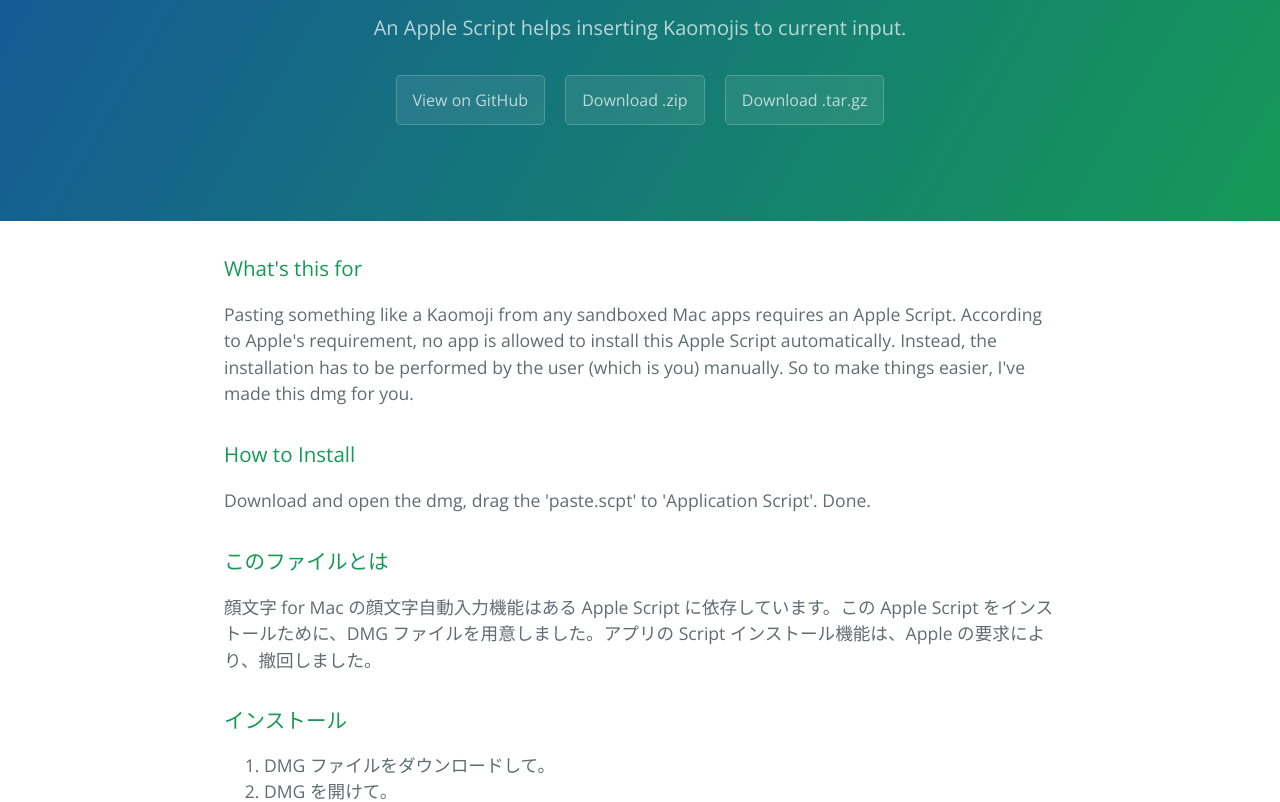
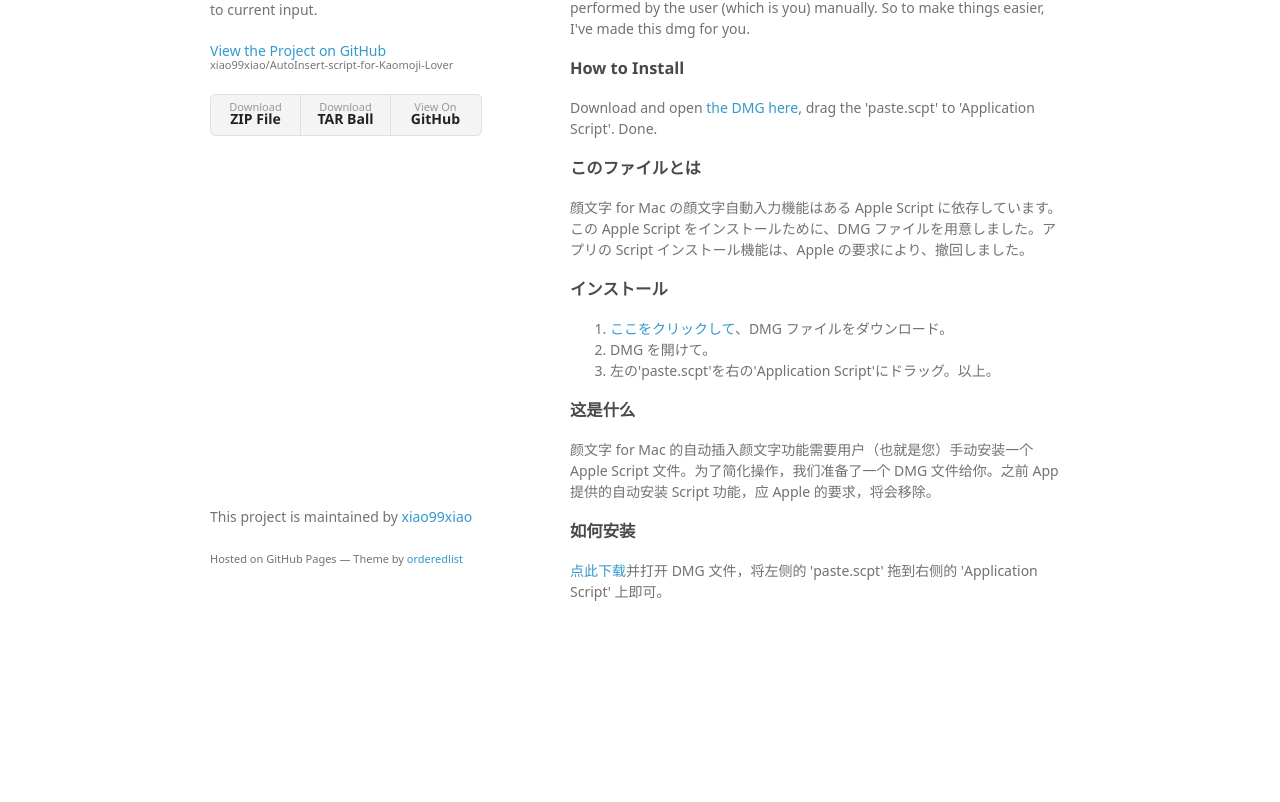
Before and after one commit to xiao99xiao/AutoInsert-script-for-Kaomoji-Lover, a plain HTML site: page index.html in a window 1280 px wide. Shown: the part 162-964 px from the top of the page. After the commit the page ends 834 px from the top, so only its background shows below. Drawn offline with nearby package versions, Linux system fonts and the light colour scheme; a web font is replaced by a local one.

Commit message:
Create gh-pages branch via GitHub

```diff
--- a/index.html
+++ b/index.html
@@ -1,25 +1,34 @@
-<!DOCTYPE html>
-<html lang="en-us">
+<!doctype html>
+<html>
   <head>
-    <meta charset="UTF-8">
+    <meta charset="utf-8">
+    <meta http-equiv="X-UA-Compatible" content="chrome=1">
     <title>Autoinsert script for Kaomoji Lover by xiao99xiao</title>
-    <meta name="viewport" content="width=device-width, initial-scale=1">
-    <link rel="stylesheet" type="text/css" href="stylesheets/normalize.css" media="screen">
-    <link href='https://fonts.googleapis.com/css?family=Open+Sans:400,700' rel='stylesheet' type='text/css'>
-    <link rel="stylesheet" type="text/css" href="stylesheets/stylesheet.css" media="screen">
-    <link rel="stylesheet" type="text/css" href="stylesheets/github-light.css" media="screen">
+
+    <link rel="stylesheet" href="stylesheets/styles.css">
+    <link rel="stylesheet" href="stylesheets/github-light.css">
+    <meta name="viewport" content="width=device-width">
+    <!--[if lt IE 9]>
+    <script src="//html5shiv.googlecode.com/svn/trunk/html5.js"></script>
+    <![endif]-->
   </head>
   <body>
-    <section class="page-header">
-      <h1 class="project-name">Autoinsert script for Kaomoji Lover</h1>
-      <h2 class="project-tagline">An Apple Script helps inserting Kaomojis to current input.</h2>
-      <a href="https://github.com/xiao99xiao/AutoInsert-script-for-Kaomoji-Lover" class="btn">View on GitHub</a>
-      <a href="https://github.com/xiao99xiao/AutoInsert-script-for-Kaomoji-Lover/zipball/master" class="btn">Download .zip</a>
-      <a href="https://github.com/xiao99xiao/AutoInsert-script-for-Kaomoji-Lover/tarball/master" class="btn">Download .tar.gz</a>
-    </section>
+    <div class="wrapper">
+      <header>
+        <h1>Autoinsert script for Kaomoji Lover</h1>
+        <p>An Apple Script helps inserting Kaomojis to current input.</p>
 
-    <section class="main-content">
-      <h3>
+        <p class="view"><a href="https://github.com/xiao99xiao/AutoInsert-script-for-Kaomoji-Lover">View the Project on GitHub <small>xiao99xiao/AutoInsert-script-for-Kaomoji-Lover</small></a></p>
+
+
+        <ul>
+          <li><a href="https://github.com/xiao99xiao/AutoInsert-script-for-Kaomoji-Lover/zipball/master">Download <strong>ZIP File</strong></a></li>
+          <li><a href="https://github.com/xiao99xiao/AutoInsert-script-for-Kaomoji-Lover/tarball/master">Download <strong>TAR Ball</strong></a></li>
+          <li><a href="https://github.com/xiao99xiao/AutoInsert-script-for-Kaomoji-Lover">View On <strong>GitHub</strong></a></li>
+        </ul>
+      </header>
+      <section>
+        <h3>
 <a id="whats-this-for" class="anchor" href="#whats-this-for" aria-hidden="true"><span aria-hidden="true" class="octicon octicon-link"></span></a>What's this for</h3>
 
 <p>Pasting something like a Kaomoji from any sandboxed Mac apps requires an Apple Script. According to Apple's requirement, no app is allowed to install this Apple Script automatically. Instead, the installation has to be performed by the user (which is you) manually. So to make things easier, I've made this dmg for you.</p>
@@ -27,7 +36,7 @@
 <h3>
 <a id="how-to-install" class="anchor" href="#how-to-install" aria-hidden="true"><span aria-hidden="true" class="octicon octicon-link"></span></a>How to Install</h3>
 
-<p>Download and open the dmg, drag the 'paste.scpt' to 'Application Script'. Done.</p>
+<p>Download and open <a href="https://xiaolife.com/static/Kaomoji.dmg">the DMG here</a>, drag the 'paste.scpt' to 'Application Script'. Done.</p>
 
 <h3>
 <a id="このファイルとは" class="anchor" href="#%E3%81%93%E3%81%AE%E3%83%95%E3%82%A1%E3%82%A4%E3%83%AB%E3%81%A8%E3%81%AF" aria-hidden="true"><span aria-hidden="true" class="octicon octicon-link"></span></a>このファイルとは</h3>
@@ -38,7 +47,8 @@
 <a id="インストール" class="anchor" href="#%E3%82%A4%E3%83%B3%E3%82%B9%E3%83%88%E3%83%BC%E3%83%AB" aria-hidden="true"><span aria-hidden="true" class="octicon octicon-link"></span></a>インストール</h3>
 
 <ol>
-<li>DMG ファイルをダウンロードして。</li>
+<li>
+<a href="https://xiaolife.com/static/Kaomoji.dmg">ここをクリックして</a>、DMG ファイルをダウンロード。</li>
 <li>DMG を開けて。</li>
 <li>左の'paste.scpt'を右の'Application Script'にドラッグ。以上。</li>
 </ol>
@@ -51,16 +61,14 @@
 <h3>
 <a id="如何安装" class="anchor" href="#%E5%A6%82%E4%BD%95%E5%AE%89%E8%A3%85" aria-hidden="true"><span aria-hidden="true" class="octicon octicon-link"></span></a>如何安装</h3>
 
-<p>下载并打开 DMG 文件，将左侧的 'paste.scpt' 拖到右侧的 'Application Script' 上即可。</p>
-
-      <footer class="site-footer">
-        <span class="site-footer-owner"><a href="https://github.com/xiao99xiao/AutoInsert-script-for-Kaomoji-Lover">Autoinsert script for Kaomoji Lover</a> is maintained by <a href="https://github.com/xiao99xiao">xiao99xiao</a>.</span>
-
-        <span class="site-footer-credits">This page was generated by <a href="https://pages.github.com">GitHub Pages</a> using the <a href="https://github.com/jasonlong/cayman-theme">Cayman theme</a> by <a href="https://twitter.com/jasonlong">Jason Long</a>.</span>
+<p><a href="https://xiaolife.com/static/Kaomoji.dmg">点此下载</a>并打开 DMG 文件，将左侧的 'paste.scpt' 拖到右侧的 'Application Script' 上即可。</p>
+      </section>
+      <footer>
+        <p>This project is maintained by <a href="https://github.com/xiao99xiao">xiao99xiao</a></p>
+        <p><small>Hosted on GitHub Pages &mdash; Theme by <a href="https://github.com/orderedlist">orderedlist</a></small></p>
       </footer>
-
-    </section>
-
+    </div>
+    <script src="javascripts/scale.fix.js"></script>
 
   </body>
 </html>
--- a/params.json
+++ b/params.json
@@ -1,6 +1,6 @@
 {
   "name": "Autoinsert script for Kaomoji Lover",
   "tagline": "An Apple Script helps inserting Kaomojis to current input.",
-  "body": "### What's this for\r\nPasting something like a Kaomoji from any sandboxed Mac apps requires an Apple Script. According to Apple's requirement, no app is allowed to install this Apple Script automatically. Instead, the installation has to be performed by the user (which is you) manually. So to make things easier, I've made this dmg for you.\r\n\r\n### How to Install\r\nDownload and open the dmg, drag the 'paste.scpt' to 'Application Script'. Done.\r\n\r\n### このファイルとは\r\n顔文字 for Mac の顔文字自動入力機能はある Apple Script に依存しています。この Apple Script をインストールために、DMG ファイルを用意しました。アプリの Script インストール機能は、Apple の要求により、撤回しました。\r\n\r\n### インストール\r\n1. DMG ファイルをダウンロードして。\r\n2. DMG を開けて。\r\n3. 左の'paste.scpt'を右の'Application Script'にドラッグ。以上。\r\n\r\n### 这是什么\r\n颜文字 for Mac 的自动插入颜文字功能需要用户（也就是您）手动安装一个 Apple Script 文件。为了简化操作，我们准备了一个 DMG 文件给你。之前 App 提供的自动安装 Script 功能，应 Apple 的要求，将会移除。\r\n\r\n### 如何安装\r\n下载并打开 DMG 文件，将左侧的 'paste.scpt' 拖到右侧的 'Application Script' 上即可。",
+  "body": "### What's this for\r\nPasting something like a Kaomoji from any sandboxed Mac apps requires an Apple Script. According to Apple's requirement, no app is allowed to install this Apple Script automatically. Instead, the installation has to be performed by the user (which is you) manually. So to make things easier, I've made this dmg for you.\r\n\r\n### How to Install\r\nDownload and open [the DMG here](https://xiaolife.com/static/Kaomoji.dmg), drag the 'paste.scpt' to 'Application Script'. Done.\r\n\r\n### このファイルとは\r\n顔文字 for Mac の顔文字自動入力機能はある Apple Script に依存しています。この Apple Script をインストールために、DMG ファイルを用意しました。アプリの Script インストール機能は、Apple の要求により、撤回しました。\r\n\r\n### インストール\r\n1. [ここをクリックして](https://xiaolife.com/static/Kaomoji.dmg)、DMG ファイルをダウンロード。\r\n2. DMG を開けて。\r\n3. 左の'paste.scpt'を右の'Application Script'にドラッグ。以上。\r\n\r\n### 这是什么\r\n颜文字 for Mac 的自动插入颜文字功能需要用户（也就是您）手动安装一个 Apple Script 文件。为了简化操作，我们准备了一个 DMG 文件给你。之前 App 提供的自动安装 Script 功能，应 Apple 的要求，将会移除。\r\n\r\n### 如何安装\r\n[点此下载](https://xiaolife.com/static/Kaomoji.dmg)并打开 DMG 文件，将左侧的 'paste.scpt' 拖到右侧的 'Application Script' 上即可。",
   "note": "Don't delete this file! It's used internally to help with page regeneration."
 }
--- /dev/null
+++ b/stylesheets/styles.css
@@ -0,0 +1,324 @@
+@font-face {
+  font-family: 'Noto Sans';
+  font-weight: 400;
+  font-style: normal;
+  src: url('../fonts/Noto-Sans-regular/Noto-Sans-regular.eot');
+  src: url('../fonts/Noto-Sans-regular/Noto-Sans-regular.eot?#iefix') format('embedded-opentype'),
+       local('Noto Sans'),
+       local('Noto-Sans-regular'),
+       url('../fonts/Noto-Sans-regular/Noto-Sans-regular.woff2') format('woff2'),
+       url('../fonts/Noto-Sans-regular/Noto-Sans-regular.woff') format('woff'),
+       url('../fonts/Noto-Sans-regular/Noto-Sans-regular.ttf') format('truetype'),
+       url('../fonts/Noto-Sans-regular/Noto-Sans-regular.svg#NotoSans') format('svg');
+}
+
+@font-face {
+  font-family: 'Noto Sans';
+  font-weight: 700;
+  font-style: normal;
+  src: url('../fonts/Noto-Sans-700/Noto-Sans-700.eot');
+  src: url('../fonts/Noto-Sans-700/Noto-Sans-700.eot?#iefix') format('embedded-opentype'),
+       local('Noto Sans Bold'),
+       local('Noto-Sans-700'),
+       url('../fonts/Noto-Sans-700/Noto-Sans-700.woff2') format('woff2'),
+       url('../fonts/Noto-Sans-700/Noto-Sans-700.woff') format('woff'),
+       url('../fonts/Noto-Sans-700/Noto-Sans-700.ttf') format('truetype'),
+       url('../fonts/Noto-Sans-700/Noto-Sans-700.svg#NotoSans') format('svg');
+}
+
+@font-face {
+  font-family: 'Noto Sans';
+  font-weight: 400;
+  font-style: italic;
+  src: url('../fonts/Noto-Sans-italic/Noto-Sans-italic.eot');
+  src: url('../fonts/Noto-Sans-italic/Noto-Sans-italic.eot?#iefix') format('embedded-opentype'),
+       local('Noto Sans Italic'),
+       local('Noto-Sans-italic'),
+       url('../fonts/Noto-Sans-italic/Noto-Sans-italic.woff2') format('woff2'),
+       url('../fonts/Noto-Sans-italic/Noto-Sans-italic.woff') format('woff'),
+       url('../fonts/Noto-Sans-italic/Noto-Sans-italic.ttf') format('truetype'),
+       url('../fonts/Noto-Sans-italic/Noto-Sans-italic.svg#NotoSans') format('svg');
+}
+
+@font-face {
+  font-family: 'Noto Sans';
+  font-weight: 700;
+  font-style: italic;
+  src: url('../fonts/Noto-Sans-700italic/Noto-Sans-700italic.eot');
+  src: url('../fonts/Noto-Sans-700italic/Noto-Sans-700italic.eot?#iefix') format('embedded-opentype'),
+       local('Noto Sans Bold Italic'),
+       local('Noto-Sans-700italic'),
+       url('../fonts/Noto-Sans-700italic/Noto-Sans-700italic.woff2') format('woff2'),
+       url('../fonts/Noto-Sans-700italic/Noto-Sans-700italic.woff') format('woff'),
+       url('../fonts/Noto-Sans-700italic/Noto-Sans-700italic.ttf') format('truetype'),
+       url('../fonts/Noto-Sans-700italic/Noto-Sans-700italic.svg#NotoSans') format('svg');
+}
+
+body {
+  background-color: #fff;
+  padding:50px;
+  font: 14px/1.5 "Noto Sans", "Helvetica Neue", Helvetica, Arial, sans-serif;
+  color:#727272;
+  font-weight:400;
+}
+
+h1, h2, h3, h4, h5, h6 {
+  color:#222;
+  margin:0 0 20px;
+}
+
+p, ul, ol, table, pre, dl {
+  margin:0 0 20px;
+}
+
+h1, h2, h3 {
+  line-height:1.1;
+}
+
+h1 {
+  font-size:28px;
+}
+
+h2 {
+  color:#393939;
+}
+
+h3, h4, h5, h6 {
+  color:#494949;
+}
+
+a {
+  color:#39c;
+  text-decoration:none;
+}
+
+a:hover {
+  color:#069;
+}
+
+a small {
+  font-size:11px;
+  color:#777;
+  margin-top:-0.3em;
+  display:block;
+}
+
+a:hover small {
+  color:#777;
+}
+
+.wrapper {
+  width:860px;
+  margin:0 auto;
+}
+
+blockquote {
+  border-left:1px solid #e5e5e5;
+  margin:0;
+  padding:0 0 0 20px;
+  font-style:italic;
+}
+
+code, pre {
+  font-family:Monaco, Bitstream Vera Sans Mono, Lucida Console, Terminal, Consolas, Liberation Mono, DejaVu Sans Mono, Courier New, monospace;
+  color:#333;
+  font-size:12px;
+}
+
+pre {
+  padding:8px 15px;
+  background: #f8f8f8;
+  border-radius:5px;
+  border:1px solid #e5e5e5;
+  overflow-x: auto;
+}
+
+table {
+  width:100%;
+  border-collapse:collapse;
+}
+
+th, td {
+  text-align:left;
+  padding:5px 10px;
+  border-bottom:1px solid #e5e5e5;
+}
+
+dt {
+  color:#444;
+  font-weight:700;
+}
+
+th {
+  color:#444;
+}
+
+img {
+  max-width:100%;
+}
+
+header {
+  width:270px;
+  float:left;
+  position:fixed;
+  -webkit-font-smoothing:subpixel-antialiased;
+}
+
+header ul {
+  list-style:none;
+  height:40px;
+  padding:0;
+  background: #f4f4f4;
+  border-radius:5px;
+  border:1px solid #e0e0e0;
+  width:270px;
+}
+
+header li {
+  width:89px;
+  float:left;
+  border-right:1px solid #e0e0e0;
+  height:40px;
+}
+
+header li:first-child a {
+  border-radius:5px 0 0 5px;
+}
+
+header li:last-child a {
+  border-radius:0 5px 5px 0;
+}
+
+header ul a {
+  line-height:1;
+  font-size:11px;
+  color:#999;
+  display:block;
+  text-align:center;
+  padding-top:6px;
+  height:34px;
+}
+
+header ul a:hover {
+  color:#999;
+}
+
+header ul a:active {
+  background-color:#f0f0f0;
+}
+
+strong {
+  color:#222;
+  font-weight:700;
+}
+
+header ul li + li + li {
+  border-right:none;
+  width:89px;
+}
+
+header ul a strong {
+  font-size:14px;
+  display:block;
+  color:#222;
+}
+
+section {
+  width:500px;
+  float:right;
+  padding-bottom:50px;
+}
+
+small {
+  font-size:11px;
+}
+
+hr {
+  border:0;
+  background:#e5e5e5;
+  height:1px;
+  margin:0 0 20px;
+}
+
+footer {
+  width:270px;
+  float:left;
+  position:fixed;
+  bottom:50px;
+  -webkit-font-smoothing:subpixel-antialiased;
+}
+
+@media print, screen and (max-width: 960px) {
+
+  div.wrapper {
+    width:auto;
+    margin:0;
+  }
+
+  header, section, footer {
+    float:none;
+    position:static;
+    width:auto;
+  }
+
+  header {
+    padding-right:320px;
+  }
+
+  section {
+    border:1px solid #e5e5e5;
+    border-width:1px 0;
+    padding:20px 0;
+    margin:0 0 20px;
+  }
+
+  header a small {
+    display:inline;
+  }
+
+  header ul {
+    position:absolute;
+    right:50px;
+    top:52px;
+  }
+}
+
+@media print, screen and (max-width: 720px) {
+  body {
+    word-wrap:break-word;
+  }
+
+  header {
+    padding:0;
+  }
+
+  header ul, header p.view {
+    position:static;
+  }
+
+  pre, code {
+    word-wrap:normal;
+  }
+}
+
+@media print, screen and (max-width: 480px) {
+  body {
+    padding:15px;
+  }
+
+  header ul {
+    width:99%;
+  }
+
+  header li, header ul li + li + li {
+    width:33%;
+  }
+}
+
+@media print {
+  body {
+    padding:0.4in;
+    font-size:12pt;
+    color:#444;
+  }
+}
```
Also changed, not shown: javascripts/scale.fix.js (added, +17 -0 lines).
